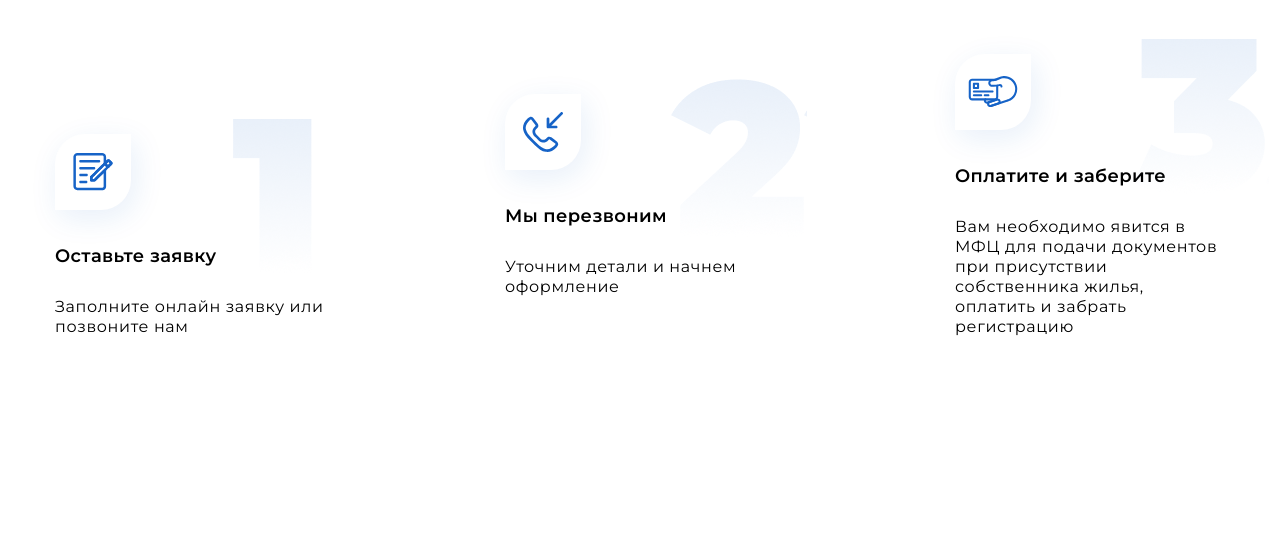
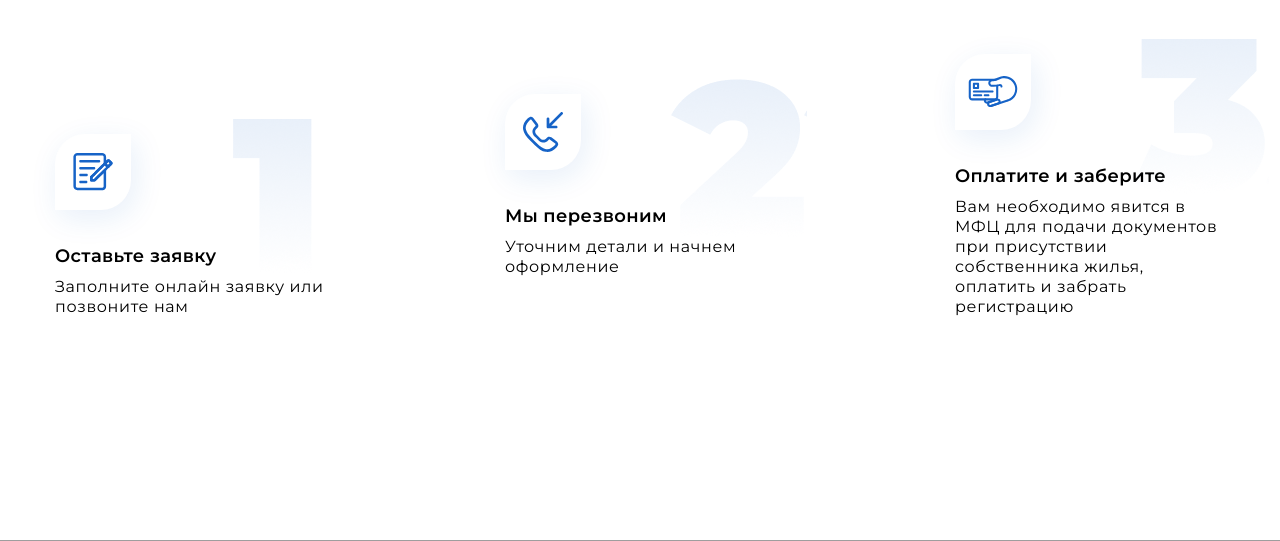
Before and after one commit to netexsu/Avangard, a PHP site: page / in a window 1280 px wide. Shown: the part 2753-3294 px from the top of the page. Run offline with PHP 8.4, Linux system fonts and the light colour scheme; style sheets or scripts are compiled from the project's sources; grey boxes are pictures that could not be loaded.

Commit message:
Поправил отступы заголовков

```diff
--- a/#src/scss/blocks/_reg-step.scss
+++ b/#src/scss/blocks/_reg-step.scss
@@ -73,6 +73,6 @@
     }
 
     &__text {
-      margin-top: 10px;
+      margin-top: -20px;
     }
   }
```
